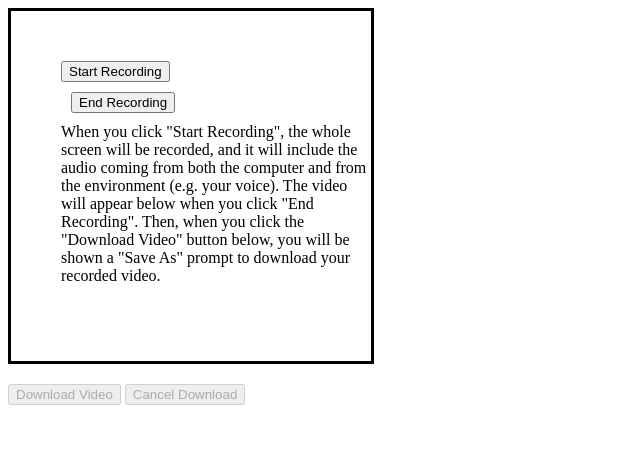
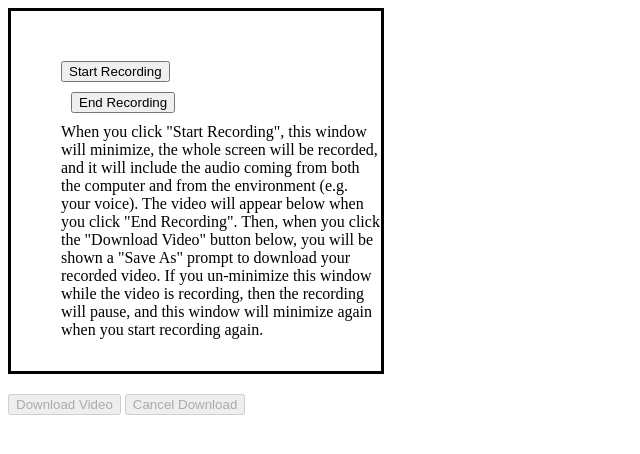
Before and after one commit to AaronTheProgrammer/Screen-Video-Maker, a website: page src/index.html in a window 1280 px wide. Shown: the whole page, without its empty margins (0-640 px from the left). Drawn offline with Linux system fonts and the light colour scheme.

Commit message:
Add files via upload

```diff
--- a/src/index.html
+++ b/src/index.html
@@ -6,8 +6,8 @@
         .videoBox {
             border-style: solid;
             border-color: black;
-            width: 360px;
-            height: 350px;
+            width: 370px;
+            height: 360px;
             margin-bottom: 20px;
         }
 
@@ -43,10 +43,12 @@
                         Recording</button>
             </div>
             <div class="savingInfo">
-                When you click "Start Recording", the whole screen will be recorded, and it will include the audio
-                coming from both the computer and from the environment (e.g. your voice). The video will appear below
-                when you click "End Recording". Then, when you click the "Download Video" button below, you will be
-                shown a "Save As" prompt to download your recorded video.
+                When you click "Start Recording", this window will minimize, the whole screen will be recorded, and it
+                will include the audio coming from both the computer and from the environment (e.g. your voice). The video
+                will appear below when you click "End Recording". Then, when you click the "Download Video" button below,
+                you will be shown a "Save As" prompt to download your recorded video. If you un-minimize this window while
+                the video is recording, then the recording will pause, and this window will minimize again when you start
+                recording again.
             </div>
         </div>
     </div>
--- a/src/index.js
+++ b/src/index.js
@@ -41,6 +41,10 @@ const createWindow = () => {
     mainWindow.webContents.send('pauseTheRecording');
   });
 
+  mainWindow.on('maximize', () => {
+    mainWindow.webContents.send('pauseTheRecording');
+  });
+
 };
 
 // This method will be called when Electron has finished
```
